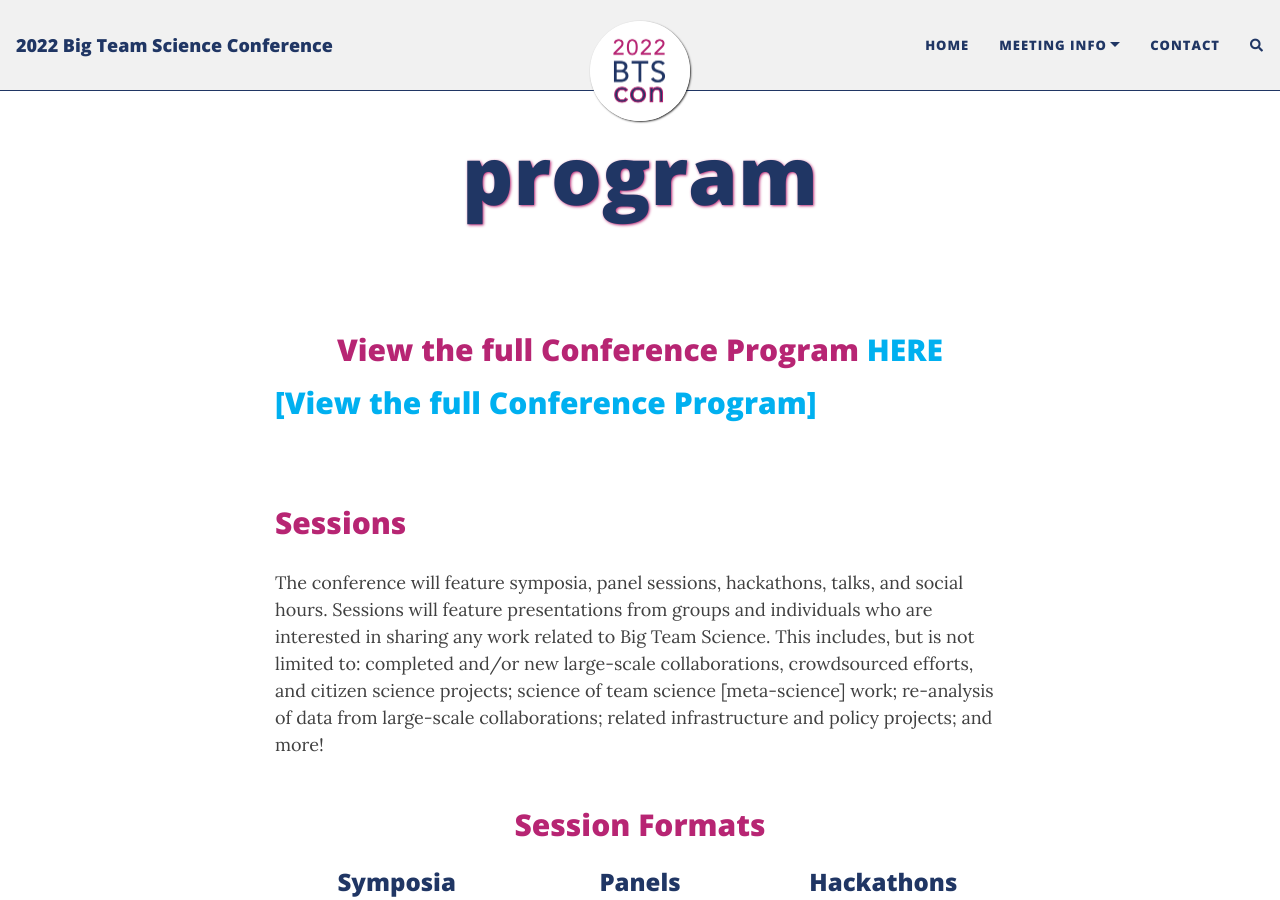
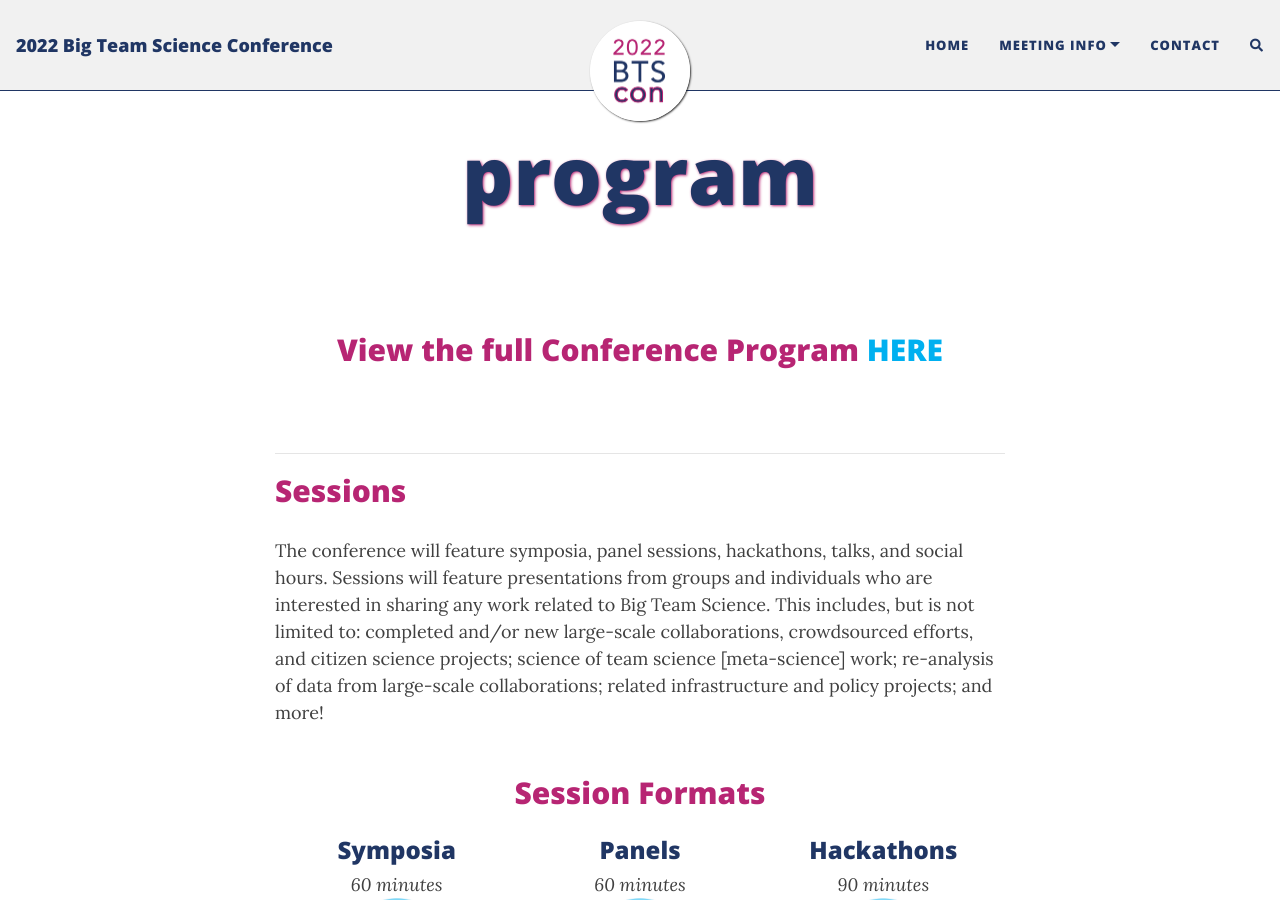
Before and after one commit to bigteamscienceconference/bigteamscienceconference.github.io, a Jekyll site: the page built from program.md, in a window 1280 px wide and 900 px high. Built offline with Jekyll 4.4.1, drawn with Linux system fonts in a browser that asks for light colours; nearby versions of some CDN libraries; comment, search, counter and statistics services are not loaded.

Commit message:
Update program.md

```diff
--- a/program.md
+++ b/program.md
@@ -11,9 +11,9 @@
 <h2 align="center">View the full Conference Program <a href="https://docs.google.com/document/d/17m6t7or53uvFErIW_WHvegwlwV2Cq_rvG5ny-4cBkpM/edit?usp=sharing" target="blank">HERE</a></h2>
 </section>
 
-## [[View the full Conference Program]](https://docs.google.com/document/d/17m6t7or53uvFErIW_WHvegwlwV2Cq_rvG5ny-4cBkpM/edit?usp=sharing)
+<br>
 
-<br>
+***
 
 ## Sessions
 
```
